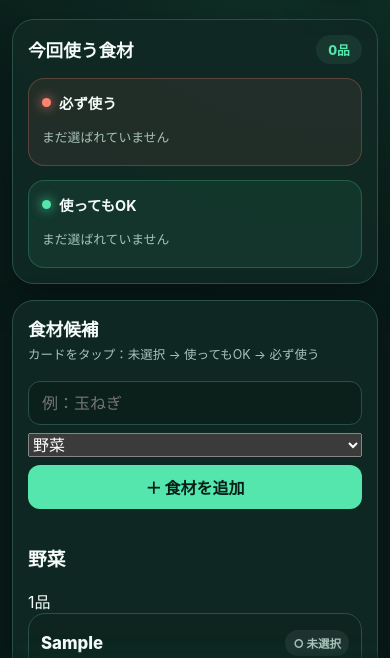
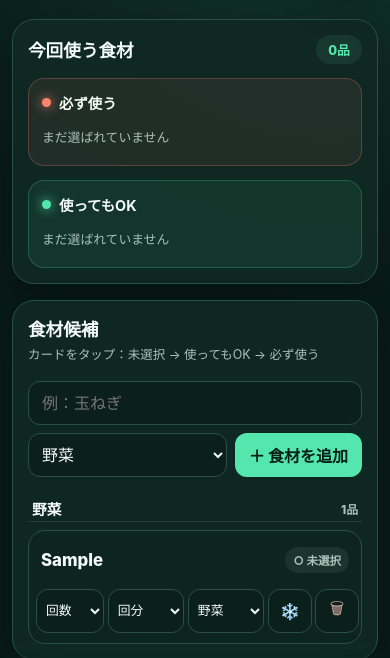
Before and after one commit to yuuuh26/fridge-ai-helper, a website with bundled scripts: page index.html in a window 390 px wide. Both pictures are taken after typing "Sample" into the empty fields and a click on the button "＋ 食材を追加". Shown: the part 113-771 px from the top of the page. Built offline with nearby package versions, Linux system fonts and the light colour scheme.

Commit message:
Style categorized ingredient layout

```diff
--- a/styles.css
+++ b/styles.css
@@ -81,8 +81,8 @@ h2 { margin: 0; font-size: 1.1rem; }
 
 .pantry-title-row { align-items: flex-start; }
 .section-help { margin: 5px 0 0; color: var(--muted); font-size: .78rem; line-height: 1.5; }
-.add-form { display: grid; grid-template-columns: 1fr auto; gap: 8px; margin: 16px 0; }
-.add-form input, .quantity-input, .unit-select {
+.add-form { display: grid; grid-template-columns: minmax(0, 1fr) 92px auto; gap: 8px; margin: 16px 0; }
+.add-form input, .quantity-input, .unit-select, .category-select, .category-add-select {
   min-height: 44px;
   border: 1px solid var(--line);
   border-radius: 12px;
@@ -91,10 +91,17 @@ h2 { margin: 0; font-size: 1.1rem; }
   color: var(--text);
 }
 .add-form input { width: 100%; padding: 0 13px; }
-.add-form input:focus, .quantity-input:focus, .unit-select:focus { border-color: var(--mint); box-shadow: 0 0 0 3px rgba(85, 230, 174, .13); }
+.add-form input:focus, .quantity-input:focus, .unit-select:focus, .category-select:focus, .category-add-select:focus { border-color: var(--mint); box-shadow: 0 0 0 3px rgba(85, 230, 174, .13); }
+.category-add-select { width: 100%; padding: 0 9px; }
 .add-button { min-height: 44px; padding: 0 14px; border: 0; border-radius: 12px; background: var(--mint); color: #062019; font-weight: 900; }
 
 .ingredient-list { display: grid; gap: 10px; }
+.ingredient-category-group { display: grid; gap: 8px; }
+.ingredient-category-group + .ingredient-category-group { margin-top: 12px; }
+.ingredient-category-heading { display: flex; align-items: center; justify-content: space-between; gap: 10px; padding: 5px 4px 2px; border-bottom: 1px solid rgba(167, 194, 185, .14); }
+.ingredient-category-heading h3 { margin: 0; color: var(--text); font-size: .92rem; }
+.category-count { color: var(--muted); font-size: .74rem; font-weight: 800; }
+.category-ingredient-list { display: grid; gap: 10px; }
 .ingredient-card { position: relative; overflow: hidden; border: 1px solid var(--line); border-radius: 17px; background: #0d241f; transition: background .15s ease, border-color .15s ease, transform .12s ease; }
 .ingredient-card[data-state="optional"] { border-color: var(--mint); background: var(--mint-dark); }
 .ingredient-card[data-state="required"] { border-color: var(--red); background: var(--red-dark); }
@@ -104,8 +111,8 @@ h2 { margin: 0; font-size: 1.1rem; }
 .state-label { padding: 5px 8px; border-radius: 999px; background: rgba(255,255,255,.07); color: var(--muted); font-size: .72rem; font-weight: 800; white-space: nowrap; }
 [data-state="optional"] .state-label { background: var(--mint); color: #07231b; }
 [data-state="required"] .state-label { background: var(--red); color: #2d0b07; }
-.card-controls { display: grid; grid-template-columns: minmax(64px, 1fr) minmax(86px, auto) 48px 44px; gap: 7px; padding: 0 10px 10px; }
-.quantity-input, .unit-select { width: 100%; padding: 0 9px; }
+.card-controls { display: grid; grid-template-columns: minmax(58px, .8fr) minmax(80px, .9fr) minmax(72px, .9fr) 48px 44px; gap: 7px; padding: 0 10px 10px; }
+.quantity-input, .unit-select, .category-select { width: 100%; padding: 0 8px; }
 .quantity-input { min-width: 0; }
 .quantity-input:disabled { opacity: .62; cursor: not-allowed; }
 .frozen-button, .delete-button { display: grid; place-items: center; min-width: 44px; min-height: 44px; padding: 0; border: 1px solid var(--line); border-radius: 12px; background: #0b201b; color: var(--muted); }
@@ -152,10 +159,12 @@ h2 { margin: 0; font-size: 1.1rem; }
 @media (max-width: 430px) {
   .app-shell { padding-inline: 12px; }
   section { padding: 15px; }
-  .add-form { grid-template-columns: 1fr; }
+  .add-form { grid-template-columns: minmax(0, 1fr) auto; }
+  .add-form input { grid-column: 1 / -1; }
+  .category-add-select { min-width: 104px; }
   .add-button { width: 100%; }
-  .card-controls { grid-template-columns: minmax(58px, 1fr) minmax(78px, .9fr) 46px 42px; gap: 5px; padding-inline: 8px; }
-  .quantity-input, .unit-select { padding-inline: 7px; font-size: .88rem; }
+  .card-controls { grid-template-columns: minmax(52px, .8fr) minmax(68px, .9fr) minmax(64px, .9fr) 43px 39px; gap: 4px; padding-inline: 7px; }
+  .quantity-input, .unit-select, .category-select { padding-inline: 5px; font-size: .8rem; }
 }
 
 @media (prefers-reduced-motion: reduce) {
```
